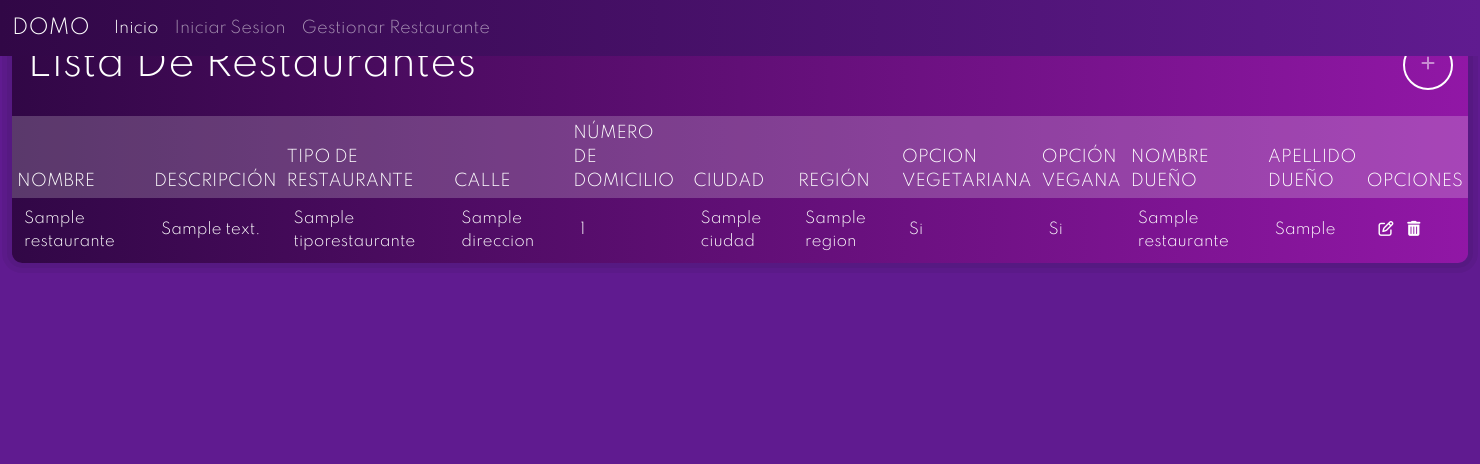
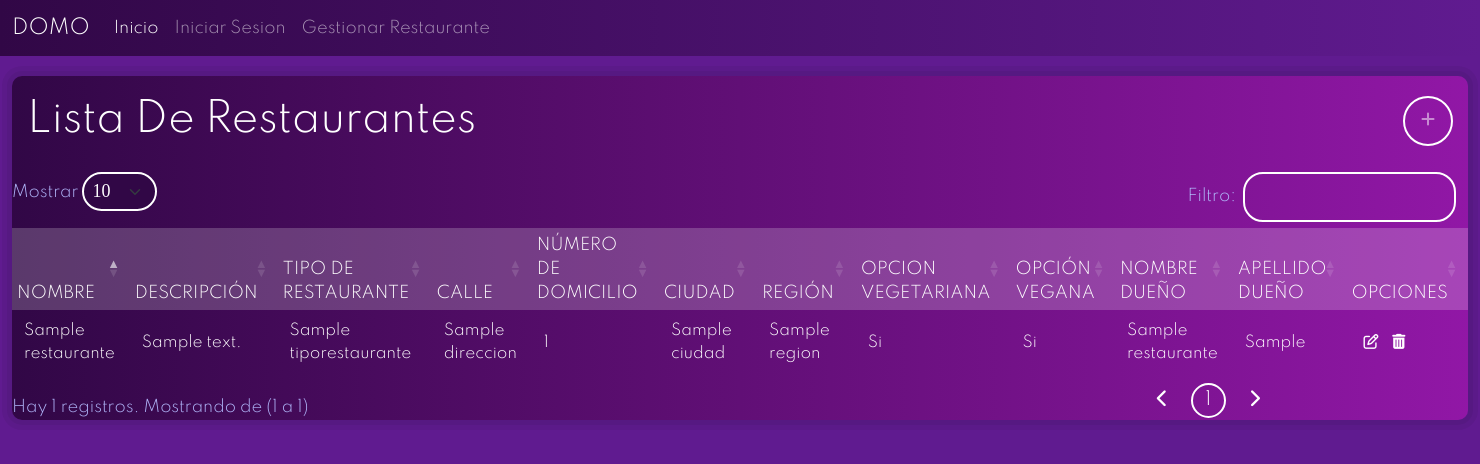
Before and after one commit to Exesito/GPS, a Flask app: page /gestionar_restaurantes in a window 1480 px wide. Shown: the top 464 px of the page. Run offline with Flask 2, Linux system fonts and the light colour scheme; tables that the repository leaves empty hold one stand-in row (values such as "Sample post"); parts of the project's set-up code (start-up, migrations or seed data) failed here and were passed over; some libraries are stand-ins or nearby versions.

Commit message:
Problemas que dejo el exe resueltos

```diff
--- a/app/static/styles.css
+++ b/app/static/styles.css
@@ -90,3 +90,13 @@ body {
     font-size: 15pt;
     color: #fff;
 }
+
+.content{
+    padding-top: 2rem;
+}
+
+.opacity{
+    opacity: 0.5;
+    background-color: #000000;
+    border-radius: 1rem;
+}
--- a/app/static/tablarestaurantes.css
+++ b/app/static/tablarestaurantes.css
@@ -1,4 +1,8 @@
 .demo{ font-family: 'Noto Sans', sans-serif; }
+
+#tablita{
+    margin-top: 3%;
+}
 .panel{
     background: linear-gradient(to right, #310746, #9117A6);
     padding: 0;
@@ -7,7 +11,6 @@
     box-shadow: 0 0 0 5px rgba(0,0,0,0.05),0 0 0 10px rgba(0,0,0,0.05);
     margin:auto;
     width: 100%;
-    margin-top: 20px;
 }
 
 .panel .panel-heading{
@@ -194,7 +197,7 @@
 
 ul.pagination{
 
-    margin: 0px 800px !important;
+    margin-left: 20rem !important;
     justify-content: center !important;
 }
 
--- a/app/templates/assets/gestionar_restaurantes.html
+++ b/app/templates/assets/gestionar_restaurantes.html
@@ -5,7 +5,7 @@ Gestionar Restaurantes
 {% block body %}
 <div class="container-fluid">
     <div class="row">
-        <div class="container fluid">
+        <div class="container fluid" id="tablita">
             <div class="panel">
                 <div class="panel-heading container-fluid">
                     <div class="row">
@@ -77,7 +77,7 @@ Gestionar Restaurantes
     </div>
 </div>
 {% endblock %}
-{% block scripts %}
+{% block script  %}
 <script>
 
 $(document).ready( function () {
--- a/app/templates/assets/login.html
+++ b/app/templates/assets/login.html
@@ -20,8 +20,8 @@ DOMO- Inicio de sesión
                       <a class="text-muted text-decoration-none">Domo team® 2022</a>
                     </div>
                   </div>
-                  <div class="carousel-item img-0 min-vh-100">
-                    <div class="carousel-caption d-none d-md-block">
+                  <div class="carousel-item img-0 min-vh-100 opacity">
+                    <div class="carousel-caption d-none d-md-block ">
                       <h5 class="font-weight-bold">Siguenos en <a class="registro" href="https://www.facebook.com/">Facebook</a></h5>
                       <a class="text-muted text-decoration-none">Domo team® 2022</a>
                     </div>
--- a/app/templates/assets/register.html
+++ b/app/templates/assets/register.html
@@ -49,9 +49,9 @@ DOMO - Regístrate
                 <div class="mb-4">
                 {{ form.region.label }}
                 <br>
-                <select name="regiones" id="regioness" >
+                <select name="regiones">
                     {% for item in regiones %}
-                    <option value="{{item.domo_region.reg_id}}">{{item.domo_region.reg_nombre}}</option>
+                    <option value="{{item.reg_id}}">{{item.reg_nombre}}</option>
              <!--     {{ form.region(class_="form-control") }}-->
                     {% endfor %}
                 </select>
@@ -62,7 +62,7 @@ DOMO - Regístrate
                 <br>
                 <select name="ciudades">
                     {% for item in ciudades %}
-                    <option value="{{item.domo_ciudades.ciu_id}}">{{item.domo_ciudades.ciu_nombre}}</option>
+                    <option value="{{item.ciu_id}}">{{item.ciu_nombre}}</option>
                 <!--{{ form.ciudad(class_="form-control") }}-->
                     {% endfor %}
                 </select>
--- a/app/templates/index.html
+++ b/app/templates/index.html
@@ -11,6 +11,8 @@
   <link rel= "stylesheet" type= "text/css" href= "{{ url_for('static',filename='tablarestaurantes.css') }}">
 
   <link rel="stylesheet" href="https://cdn.datatables.net/1.12.1/css/dataTables.bootstrap5.min.css">
+
+  <link rel="stylesheet" href="https://cdn.datatables.net/1.12.1/css/dataTables.bootstrap5.min.css">
   <script src="https://ajax.googleapis.com/ajax/libs/jquery/3.5.1/jquery.min.js"></script>
   <title>{% block title %}{% endblock %}</title>
 </head>
@@ -18,7 +20,7 @@
 <body class="bg-dark">
 
   {% include 'navbar.html' %}
-        <div class="content">
+<div class="content">
           {% block body %}
           {% endblock %}
 
@@ -26,17 +28,23 @@
     {% block content %}
     {% endblock %}
 
-    {% block script %}
-    {% endblock %}
-
 </div>
 
 <!-- DATATABLES -->
 
-<script src="https://code.jquery.com/jquery-3.5.1.min.js"></script>
+<script src="https://code.jquery.com/jquery-3.5.1.js"></script>
+<script src="https://cdn.datatables.net/1.12.1/js/jquery.dataTables.min.js"></script>
+<script src="https://cdn.datatables.net/1.12.1/js/dataTables.bootstrap5.min.js"></script>
+
 <script src="https://cdn.jsdelivr.net/npm/bootstrap@5.0.2/dist/js/bootstrap.bundle.min.js" integrity="sha384-MrcW6ZMFYlzcLA8Nl+NtUVF0sA7MsXsP1UyJoMp4YLEuNSfAP+JcXn/tWtIaxVXM" crossorigin="anonymous"></script>
 <script src="https://cdn.jsdelivr.net/npm/popper.js@1.16.0/dist/umd/popper.min.js" integrity="sha384-Q6E9RHvbIyZFJoft+2mJbHaEWldlvI9IOYy5n3zV9zzTtmI3UksdQRVvoxMfooAo" crossorigin="anonymous"></script>
 <script src="https://stackpath.bootstrapcdn.com/bootstrap/5.0.0-alpha1/js/bootstrap.min.js" integrity="sha384-oesi62hOLfzrys4LxRF63OJCXdXDipiYWBnvTl9Y9/TRlw5xlKIEHpNyvvDShgf/" crossorigin="anonymous"></script>
+
+
+
+{% block script %}
+{% endblock %}
+
 </body>
 
 </html>
--- a/app/views.py
+++ b/app/views.py
@@ -46,7 +46,7 @@ def register():
         max_id_cli=0
         max_id_usr=0
 
-        if db.db.session.query.filter(db.domo_usuario.usr_login==email).first() == None :
+        if db.db.session.query(db.domo_usuario).filter(db.domo_usuario.usr_login==email).first() == None :
             if (db.db.session.query(func.max(db.domo_direccion.dir_id)).scalar() == None):
               max_id_dir = 1
             else:
```
Also changed, not shown: app/templates/assets/ingresar_restaurante.html (+3 -8 lines).
